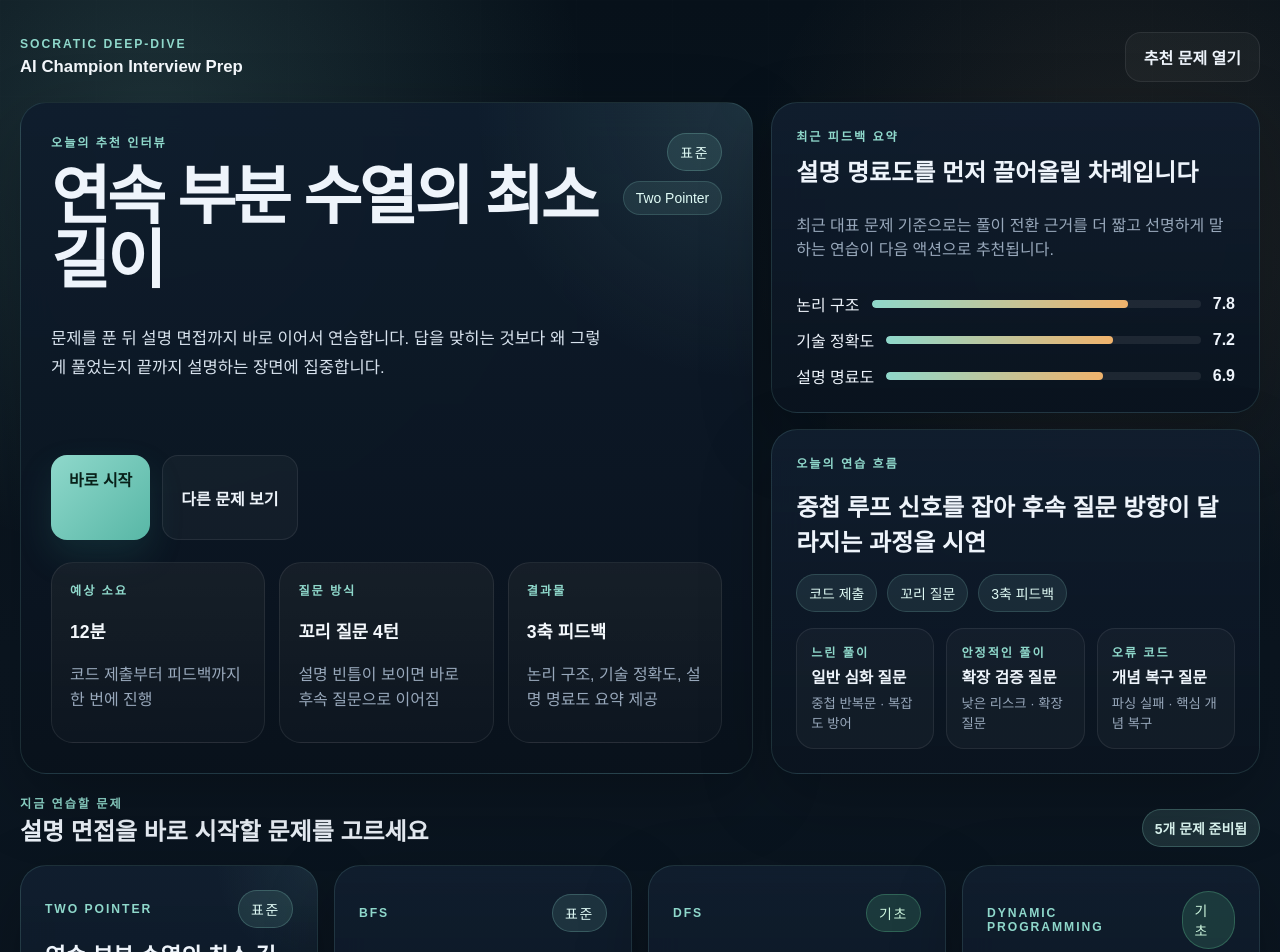
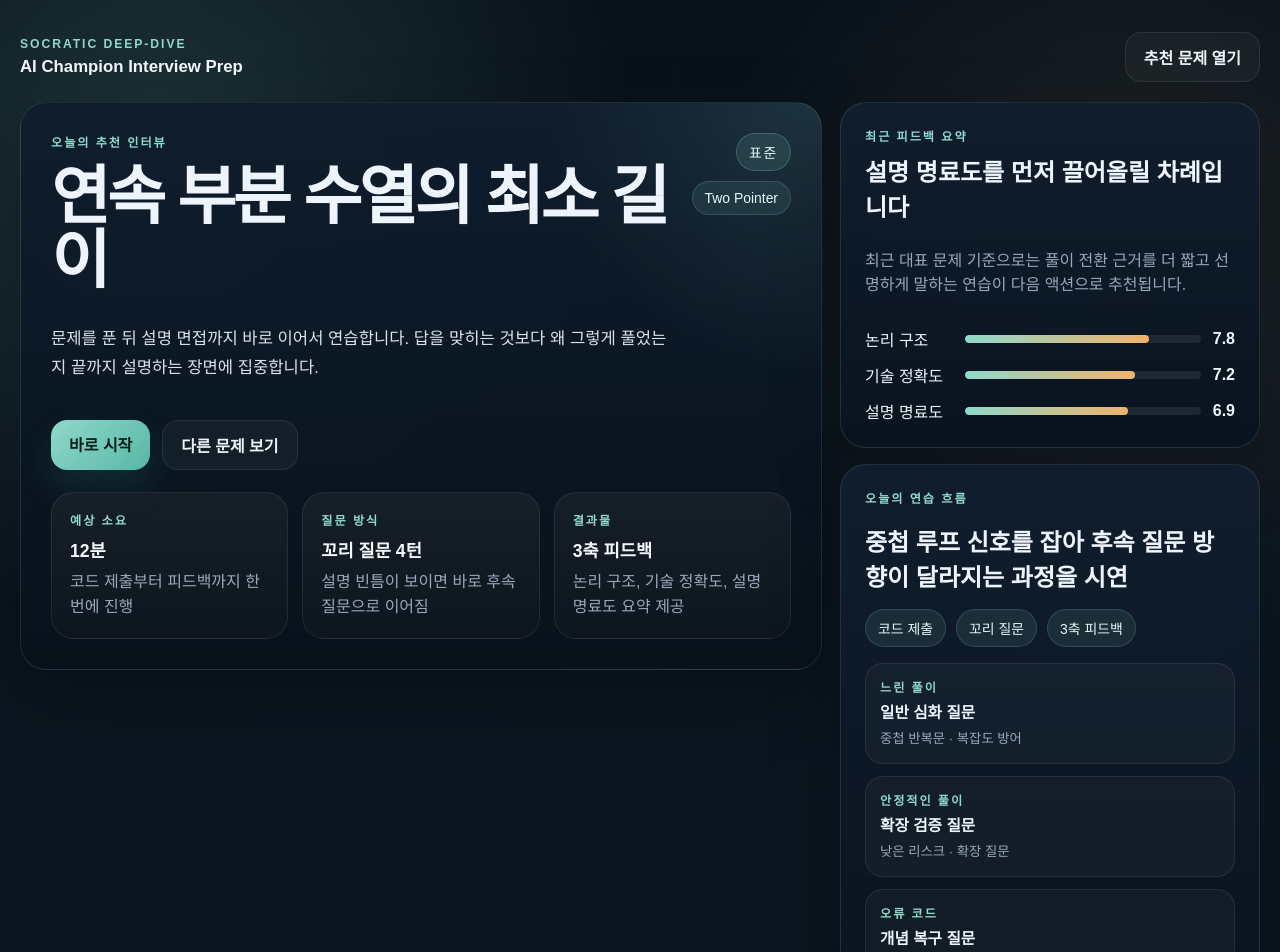
Before and after one commit to fighting-team-tree/ai-coding-interview-coach, a Next.js app in the folder apps/web/: page / in a window 1280 px wide. Shown: the top 952 px of the page. Built offline with nearby package versions, Linux system fonts and the light colour scheme.

Commit message:
fix(web): refine dashboard and card layout

```diff
--- a/apps/web/app/globals.css
+++ b/apps/web/app/globals.css
@@ -124,7 +124,8 @@ strong,
 .service-home-grid {
   display: grid;
   gap: 18px;
-  grid-template-columns: minmax(0, 1.2fr) minmax(320px, 0.8fr);
+  grid-template-columns: minmax(0, 1.18fr) minmax(340px, 420px);
+  align-items: start;
 }
 
 .service-hero-card {
@@ -147,6 +148,7 @@ strong,
   display: grid;
   gap: 14px;
   max-width: 680px;
+  min-width: 0;
 }
 
 .service-hero-copy h1 {
@@ -206,6 +208,7 @@ strong,
 .service-quick-card {
   display: grid;
   gap: 16px;
+  min-width: 0;
 }
 
 .service-summary-header {
@@ -231,7 +234,7 @@ strong,
 .service-score-list li {
   display: grid;
   gap: 12px;
-  grid-template-columns: auto 1fr auto;
+  grid-template-columns: minmax(88px, auto) minmax(0, 1fr) auto;
   align-items: center;
 }
 
@@ -258,12 +261,13 @@ strong,
 .service-signal-strip {
   display: grid;
   gap: 12px;
-  grid-template-columns: repeat(3, minmax(0, 1fr));
+  grid-template-columns: 1fr;
 }
 
 .service-signal-card {
   display: grid;
   gap: 6px;
+  align-content: start;
   padding: 14px;
   border-radius: 18px;
   border: 1px solid rgba(255, 255, 255, 0.08);
@@ -301,6 +305,7 @@ strong,
 .service-problem-card {
   display: grid;
   gap: 16px;
+  grid-template-rows: auto 1fr auto;
   min-height: 248px;
   transition:
     transform 180ms ease,
@@ -322,12 +327,28 @@ strong,
     rgba(12, 22, 35, 0.88);
 }
 
-.service-problem-meta,
+.service-problem-meta {
+  display: grid;
+  grid-template-columns: minmax(0, 1fr) auto;
+  gap: 12px;
+  align-items: start;
+}
+
+.service-problem-meta .eyebrow {
+  min-width: 0;
+  line-height: 1.45;
+}
+
+.service-problem-meta .difficulty-pill {
+  white-space: nowrap;
+}
+
 .service-problem-footer {
   display: flex;
   justify-content: space-between;
   gap: 12px;
   align-items: center;
+  flex-wrap: wrap;
 }
 
 .service-problem-copy {
@@ -758,13 +779,35 @@ strong,
 .workspace-main-grid {
   display: grid;
   gap: 20px;
-  grid-template-columns: 1.05fr 0.95fr 0.78fr;
+  grid-template-columns: minmax(0, 1.08fr) minmax(360px, 0.92fr);
+  grid-template-areas:
+    "code interview"
+    "evidence evidence";
 }
 
 .workspace-hero {
   display: grid;
   gap: 18px;
-  grid-template-columns: 1.3fr 0.9fr;
+  grid-template-columns: minmax(0, 1.3fr) minmax(300px, 0.9fr);
+}
+
+.workspace-hero-copy,
+.code-panel,
+.interview-panel,
+.evidence-panel {
+  min-width: 0;
+}
+
+.code-panel {
+  grid-area: code;
+}
+
+.interview-panel {
+  grid-area: interview;
+}
+
+.evidence-panel {
+  grid-area: evidence;
 }
 
 .workspace-brief {
@@ -994,6 +1037,7 @@ strong,
 .evidence-stack {
   display: grid;
   gap: 14px;
+  grid-template-columns: repeat(3, minmax(0, 1fr));
 }
 
 .evidence-block {
@@ -1164,6 +1208,10 @@ strong,
     grid-template-columns: repeat(2, minmax(0, 1fr));
   }
 
+  .service-hero-badges {
+    justify-items: start;
+  }
+
   .hero-proof-grid {
     grid-template-columns: 1fr;
   }
@@ -1176,7 +1224,8 @@ strong,
   .comparison-grid,
   .variant-grid,
   .service-metric-row,
-  .service-signal-strip {
+  .service-signal-strip,
+  .evidence-stack {
     grid-template-columns: 1fr;
   }
 
@@ -1253,4 +1302,9 @@ strong,
     grid-template-columns: 1fr;
     align-items: stretch;
   }
+
+  .service-score-list li {
+    grid-template-columns: 1fr;
+    align-items: start;
+  }
 }
```
